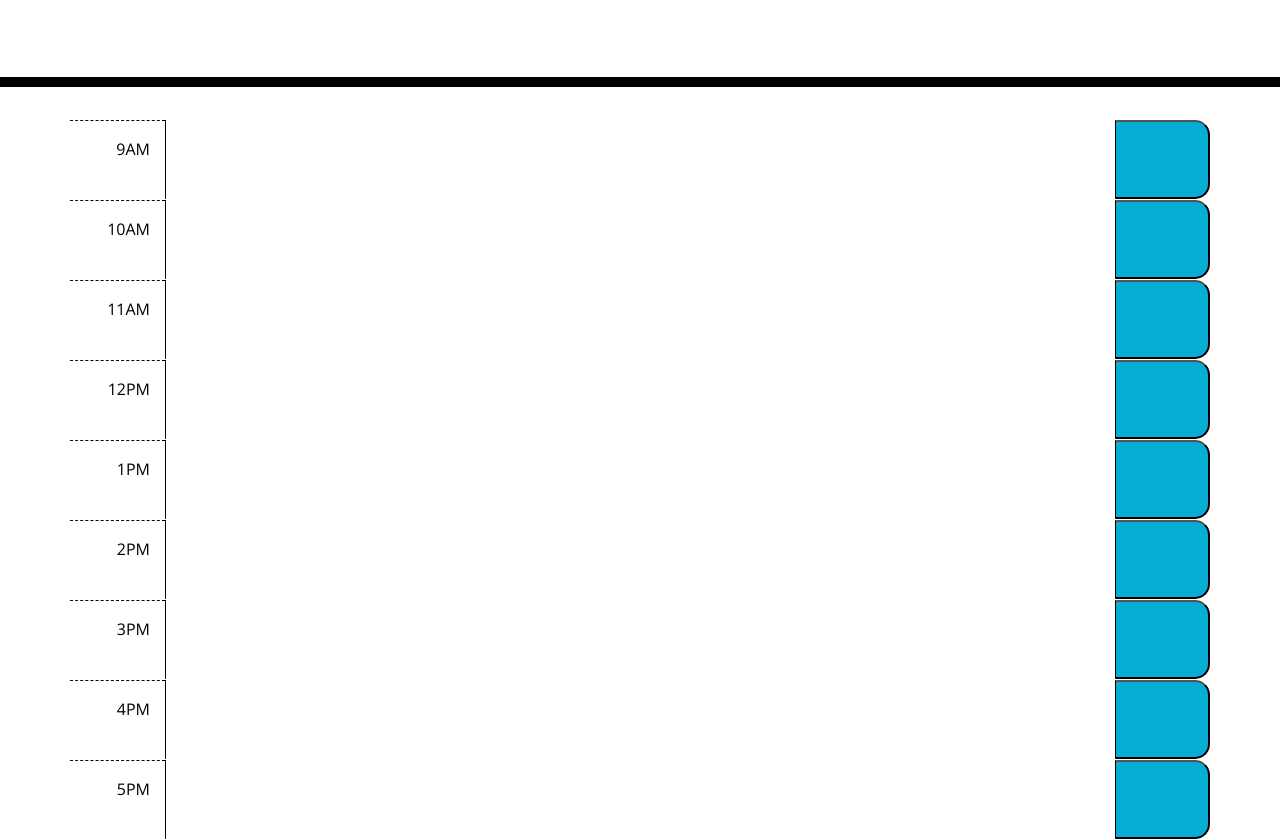
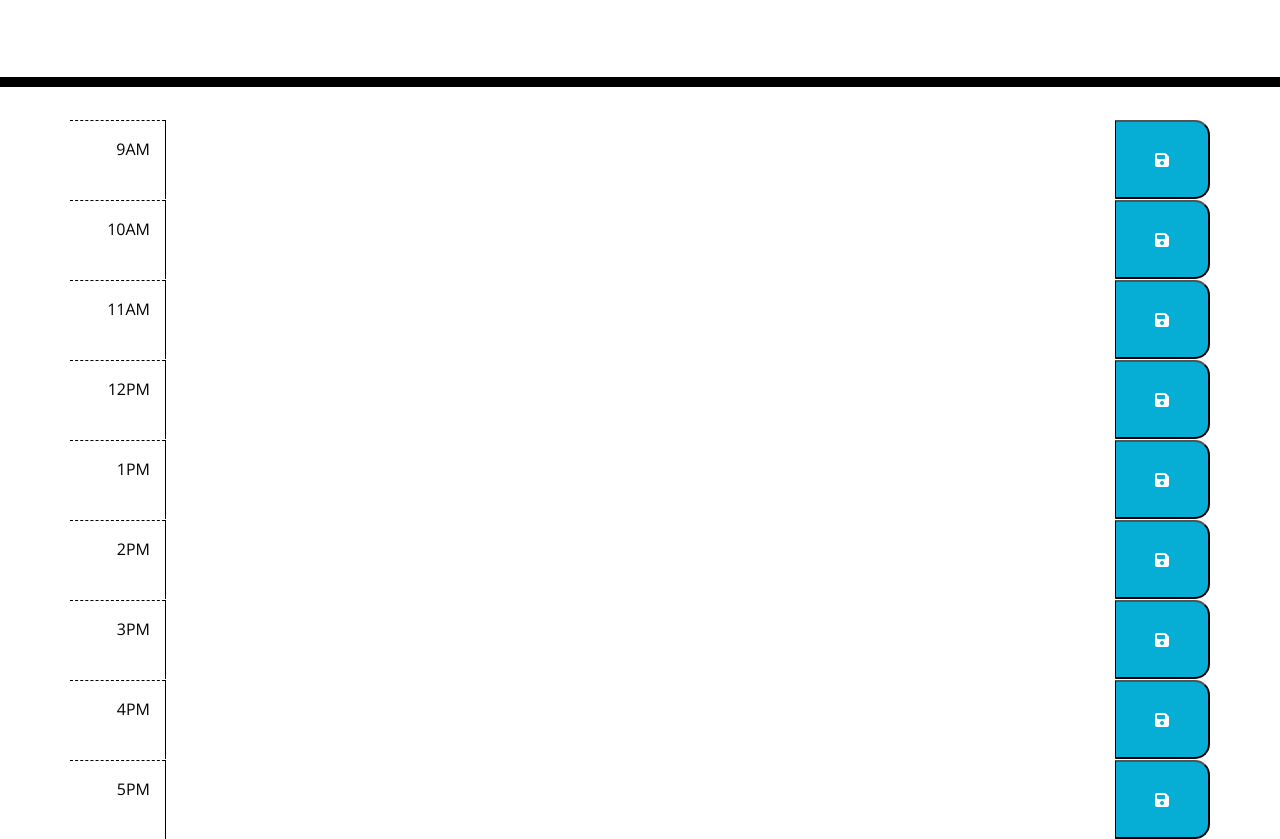
Before and after one commit to MorningSol/weekday-scheduler, a plain HTML site: page index.html in a window 1280 px wide. Shown: the part 181-1020 px from the top of the page. Drawn offline with nearby package versions, Linux system fonts and the light colour scheme.

Commit message:
added save icon and fixed font-awesome link

```diff
--- a/index.html
+++ b/index.html
@@ -8,12 +8,9 @@
       rel="stylesheet"
       href="https://stackpath.bootstrapcdn.com/bootstrap/4.3.1/css/bootstrap.min.css"
     />
-    <link
-      rel="stylesheet"
-      href="https://use.fontawesome.com/releases/v5.8.1/css/all.css"
-      integrity="sha384-50oBUHEmvpQ+1lW4y57PTFmhCaXp0ML5d60M1M7uH2+nqUivzIebhndOJK28anvf"
-      crossorigin="anonymous"
-    />
+
+    <link rel="stylesheet" href="https://cdnjs.cloudflare.com/ajax/libs/font-awesome/6.1.0/css/all.min.css" integrity="sha512-10/jx2EXwxxWqCLX/hHth/vu2KY3jCF70dCQB8TSgNjbCVAC/8vai53GfMDrO2Emgwccf2pJqxct9ehpzG+MTw==" crossorigin="anonymous" referrerpolicy="no-referrer" />
+
     <link
       href="https://fonts.googleapis.com/css?family=Open+Sans&display=swap"
       rel="stylesheet"
@@ -37,7 +34,7 @@
 
         <textarea class="col-10 description"></textarea>
 
-        <button class="col-1 saveBtn"></button>
+        <button class="col-1 saveBtn"><i class="fa-solid fa-floppy-disk"></i></button>
 
       </div>
 
@@ -47,7 +44,7 @@
 
         <textarea class="col-10 description"></textarea>
 
-        <button class="col-1 saveBtn"></button>
+        <button class="col-1 saveBtn"><i class="fa-solid fa-floppy-disk"></i></button>
 
       </div>
 
@@ -57,7 +54,7 @@
 
         <textarea class="col-10 description"></textarea>
 
-        <button class="col-1 saveBtn"></button>
+        <button class="col-1 saveBtn"><i class="fa-solid fa-floppy-disk"></i></button>
 
       </div>
 
@@ -67,7 +64,7 @@
 
         <textarea class="col-10 description"></textarea>
 
-        <button class="col-1 saveBtn"></button>
+        <button class="col-1 saveBtn"><i class="fa-solid fa-floppy-disk"></i></button>
 
       </div>
 
@@ -77,7 +74,7 @@
 
         <textarea class="col-10 description"></textarea>
 
-        <button class="col-1 saveBtn"></button>
+        <button class="col-1 saveBtn"><i class="fa-solid fa-floppy-disk"></i></button>
 
       </div>
 
@@ -87,7 +84,7 @@
 
         <textarea class="col-10 description"></textarea>
 
-        <button class="col-1 saveBtn"></button>
+        <button class="col-1 saveBtn"><i class="fa-solid fa-floppy-disk"></i></button>
 
       </div>
 
@@ -97,7 +94,7 @@
 
         <textarea class="col-10 description"></textarea>
 
-        <button class="col-1 saveBtn"></button>
+        <button class="col-1 saveBtn"><i class="fa-solid fa-floppy-disk"></i></button>
 
       </div>
 
@@ -107,7 +104,7 @@
 
         <textarea class="col-10 description"></textarea>
 
-        <button class="col-1 saveBtn"></button>
+        <button class="col-1 saveBtn"><i class="fa-solid fa-floppy-disk"></i></button>
 
       </div>
 
@@ -117,7 +114,7 @@
 
         <textarea class="col-10 description"></textarea>
 
-        <button class="col-1 saveBtn"></button>
+        <button class="col-1 saveBtn"><i class="fa-solid fa-floppy-disk"></i></button>
 
       </div>
 
```
